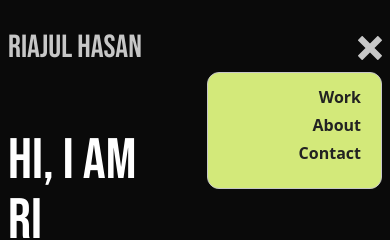
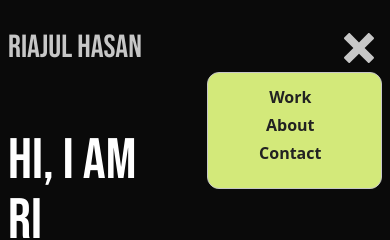
Before and after one commit to Riajul-56/Protfolio, a React (Vite) app: page / in a window 390 px wide. Both pictures are taken after a click on the element 370 px from the left and 48 px from the top of the page. Shown: the top 240 px of the page. Built offline with nearby package versions, Linux system fonts and the light colour scheme.

Commit message:
fix: adjust Navbar menu text size and alignment for improved visibility

```diff
--- a/src/section/Navbar.jsx
+++ b/src/section/Navbar.jsx
@@ -35,14 +35,14 @@ const Navbar = () => {
           </div>
 
           <div
-            className="sm:hidden block text-2xl text-primary_text"
+            className="sm:hidden block text-3xl text-primary_text mr-2"
             onClick={handleNav}
           >
             {navShow ? <ImCross /> : <FaBars />}
           </div>
 
           {navShow && (
-            <menu className="sm:hidden bg-link border border-primary_text absolute top-18 right-2 w-[45vw] h-[30vw] py-2 rounded-xl font-semibold  text-[#222222] text-right px-3">
+            <menu className="sm:hidden bg-link border border-primary_text absolute top-18 right-2 w-[45vw] h-[30vw] py-2 rounded-xl font-semibold  text-[#222222] text-center px-3">
               <ul>
                 {menu.map((item, index) => (
                   <li className="mt-1 mr-2" key={item.name}>{item.name}</li>
```
